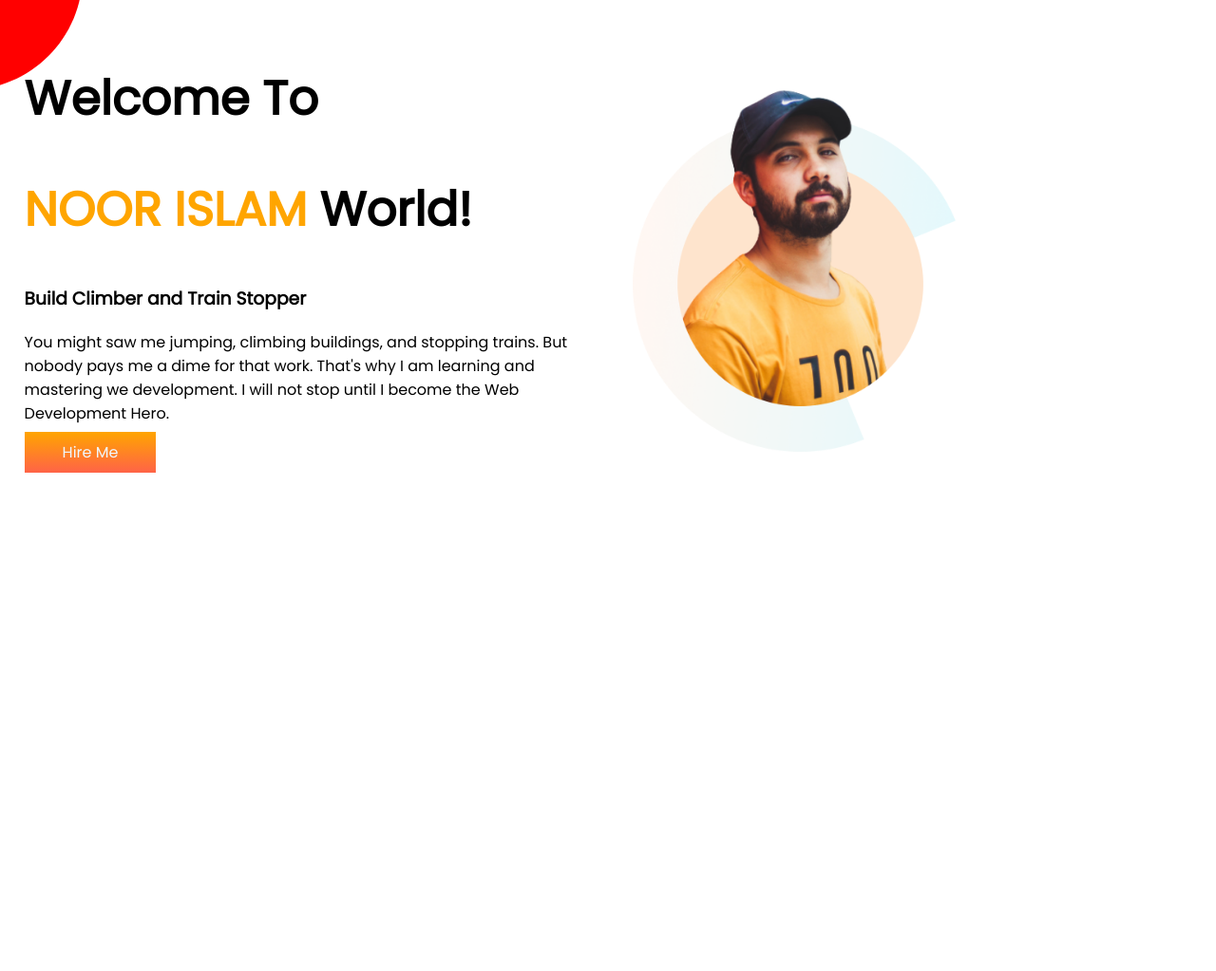
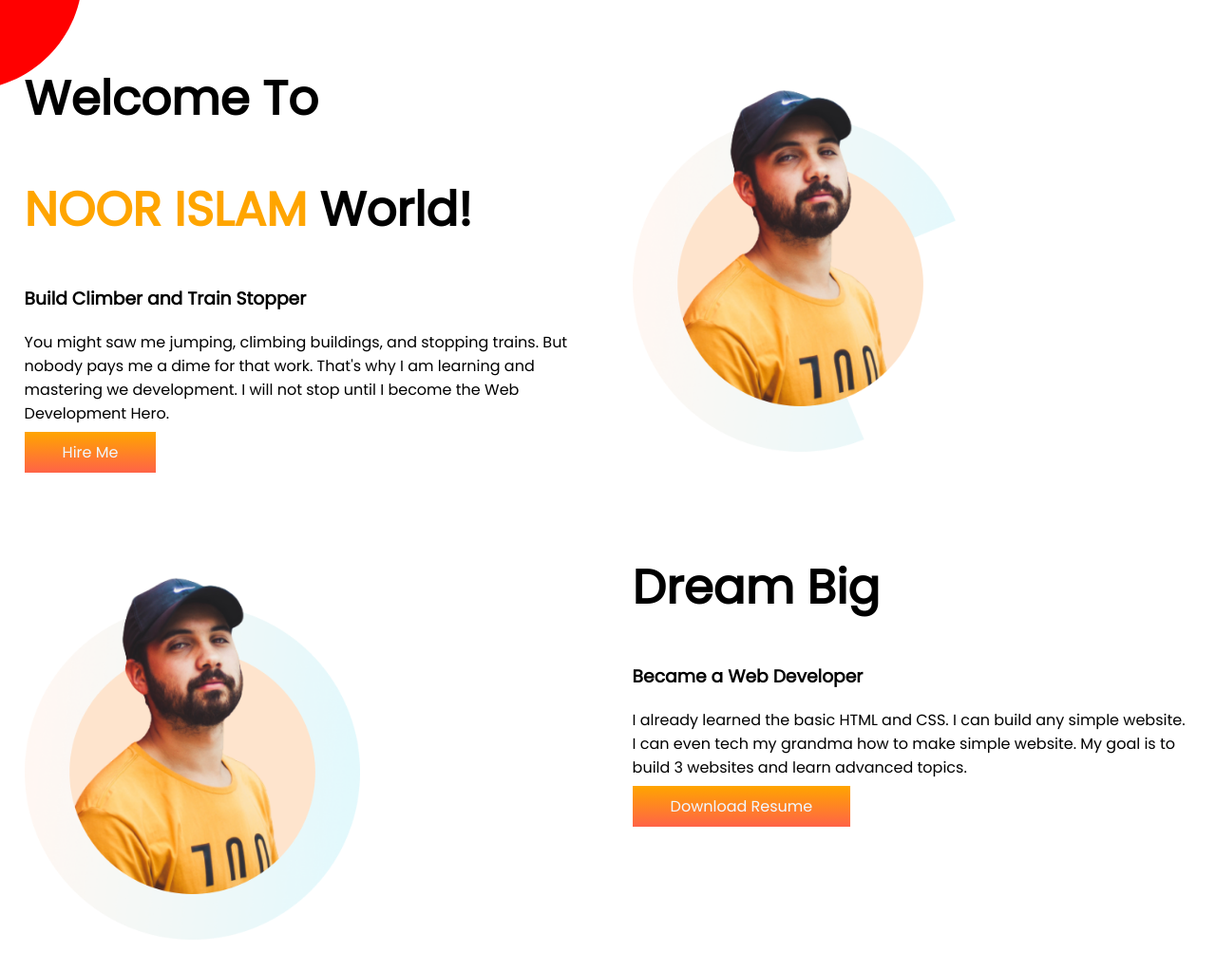
Before and after one commit to DedicatedNoor/Developer-Portfolio, a plain HTML site: page index.html in a window 1280 px wide. Shown: the whole page at 95% size. Before the commit the page ends 800 px from the top, so only its background shows below. Drawn offline with Linux system fonts and the light colour scheme.

Commit message:
Dream Added

```diff
--- a/index.html
+++ b/index.html
@@ -15,7 +15,7 @@
     <section class="top-background">
         <div class="half-width">
             <h1>Welcome To</h1>
-            <h1> <span class="Orange-Color">NOOR ISLAM</span> World!</h1>
+            <h1> <span class="orange-color">NOOR ISLAM</span> World!</h1>
             <h3>Build Climber and Train Stopper</h3>
             <p>You might saw me jumping, climbing buildings, and stopping trains. But nobody pays me a dime for that
                 work.
@@ -28,6 +28,19 @@
             <img src="images/p-1.png" alt="">
         </div>
     </section>
+
+    <section class="Big-Dream">
+        <div class="half-width">
+            <img src="images/p-2.png" alt="">
+        </div>
+        <div class="half-width">
+            <h1>Dream Big</h1>
+            <h3>Became a Web Developer</h3>
+            <p>I already learned the basic HTML and CSS. I can build any simple website. I can even tech my grandma how
+                to make simple website. My goal is to build 3 websites and learn advanced topics.</p>
+            <a class="link-button" target="_blank" href="https://www.facebook.com/dedicatednoor">Download Resume</a>
+        </div>
+    </section>
 </body>
 
 </html>
--- a/style.css
+++ b/style.css
@@ -7,7 +7,7 @@ h1 {
     font-size: 50px;
 }
 
-.Orange-Color {
+.orange-color {
     color: orange;
 }
 
@@ -36,3 +36,7 @@ section {
     background-image: url(images/top-background.png);
     background-repeat: no-repeat;
 }
+
+.Big-Dream {
+    background-position: right;
+}
```
Also changed, not shown: images/Big-Dream.png (added), images/p-2.png (added).
